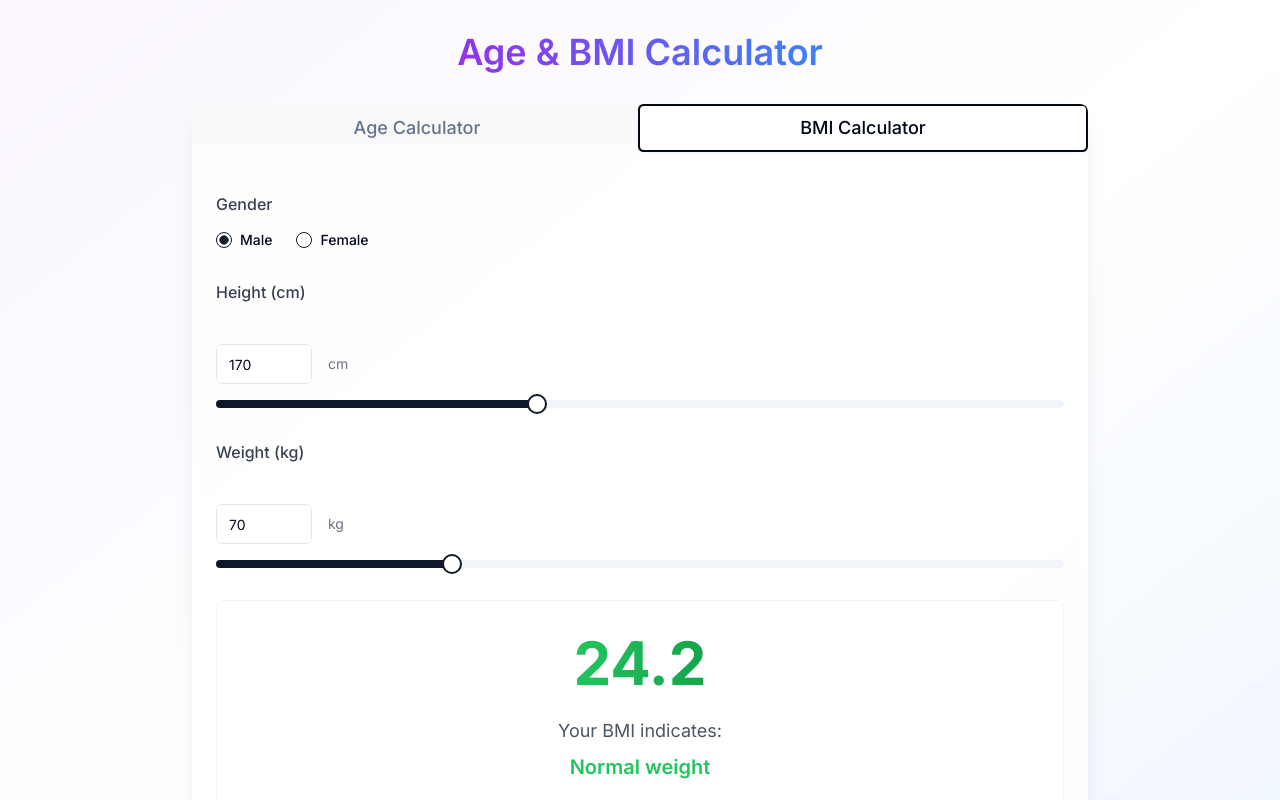
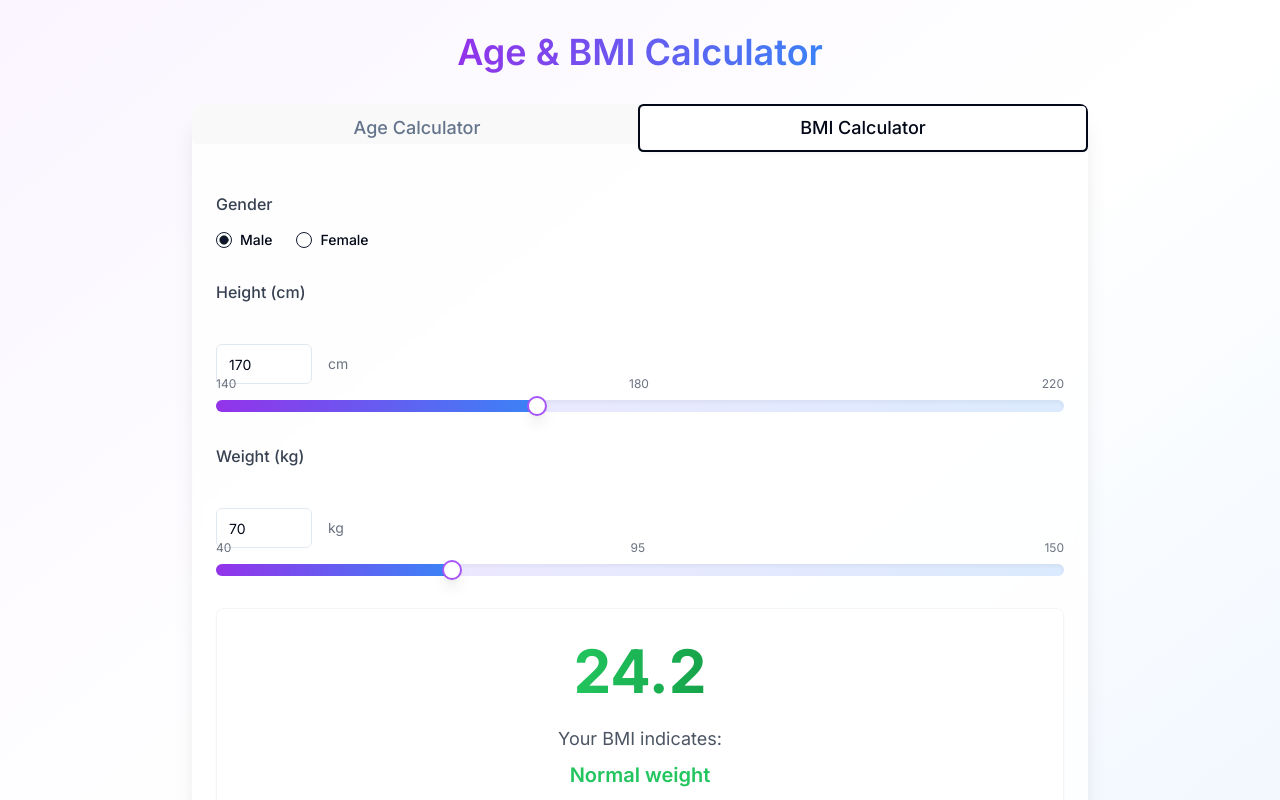
Before and after one commit to mayur0909/animagic-age-bmi, a React (Vite) app: page / in a window 1280 px wide. Both pictures are taken after a click on the tab "BMI Calculator". Shown: the top 800 px of the page. Built offline with nearby package versions, Linux system fonts and the light colour scheme.

Commit message:
Improve slider aesthetics
Improve the visual appeal of the slider component.

```diff
--- a/src/components/BmiCalculator.tsx
+++ b/src/components/BmiCalculator.tsx
@@ -1,4 +1,3 @@
-
 import React, { useState, useEffect } from 'react';
 import { Slider } from './ui/slider';
 import { Card } from './ui/card';
@@ -93,10 +92,11 @@ const BmiCalculator = () => {
                 onChange={(e) => handleHeightInput(e.target.value)}
                 min={140}
                 max={220}
-                className="w-24"
+                className="w-24 hover:border-purple-400 focus:border-purple-500 transition-colors"
               />
               <span className="text-sm text-gray-500">cm</span>
             </div>
+            <div className="relative">
               <Slider
                 value={[height]}
                 onValueChange={(value) => setHeight(value[0])}
@@ -105,6 +105,12 @@ const BmiCalculator = () => {
                 step={1}
                 className="mt-2"
               />
+              <div className="absolute -top-6 left-0 right-0 flex justify-between text-xs text-gray-500">
+                <span>140</span>
+                <span>180</span>
+                <span>220</span>
+              </div>
+            </div>
           </div>
         </div>
 
@@ -118,10 +124,11 @@ const BmiCalculator = () => {
                 onChange={(e) => handleWeightInput(e.target.value)}
                 min={40}
                 max={150}
-                className="w-24"
+                className="w-24 hover:border-purple-400 focus:border-purple-500 transition-colors"
               />
               <span className="text-sm text-gray-500">kg</span>
             </div>
+            <div className="relative">
               <Slider
                 value={[weight]}
                 onValueChange={(value) => setWeight(value[0])}
@@ -130,6 +137,12 @@ const BmiCalculator = () => {
                 step={1}
                 className="mt-2"
               />
+              <div className="absolute -top-6 left-0 right-0 flex justify-between text-xs text-gray-500">
+                <span>40</span>
+                <span>95</span>
+                <span>150</span>
+              </div>
+            </div>
           </div>
         </div>
       </div>
--- a/src/components/ui/slider.tsx
+++ b/src/components/ui/slider.tsx
@@ -1,6 +1,6 @@
+
 import * as React from "react"
 import * as SliderPrimitive from "@radix-ui/react-slider"
-
 import { cn } from "@/lib/utils"
 
 const Slider = React.forwardRef<
@@ -15,10 +15,10 @@ const Slider = React.forwardRef<
     )}
     {...props}
   >
-    <SliderPrimitive.Track className="relative h-2 w-full grow overflow-hidden rounded-full bg-secondary">
-      <SliderPrimitive.Range className="absolute h-full bg-primary" />
+    <SliderPrimitive.Track className="relative h-3 w-full grow overflow-hidden rounded-full bg-gradient-to-r from-purple-100 to-blue-100 shadow-inner">
+      <SliderPrimitive.Range className="absolute h-full bg-gradient-to-r from-purple-600 to-blue-500 transition-all duration-200" />
     </SliderPrimitive.Track>
-    <SliderPrimitive.Thumb className="block h-5 w-5 rounded-full border-2 border-primary bg-background ring-offset-background transition-colors focus-visible:outline-none focus-visible:ring-2 focus-visible:ring-ring focus-visible:ring-offset-2 disabled:pointer-events-none disabled:opacity-50" />
+    <SliderPrimitive.Thumb className="block h-5 w-5 rounded-full border-2 border-purple-500 bg-white shadow-lg ring-offset-background transition-all duration-200 hover:scale-110 focus-visible:outline-none focus-visible:ring-2 focus-visible:ring-ring focus-visible:ring-offset-2 disabled:pointer-events-none disabled:opacity-50 hover:border-blue-500" />
   </SliderPrimitive.Root>
 ))
 Slider.displayName = SliderPrimitive.Root.displayName
```
Lines whose indentation alone changed are shown as unchanged.
